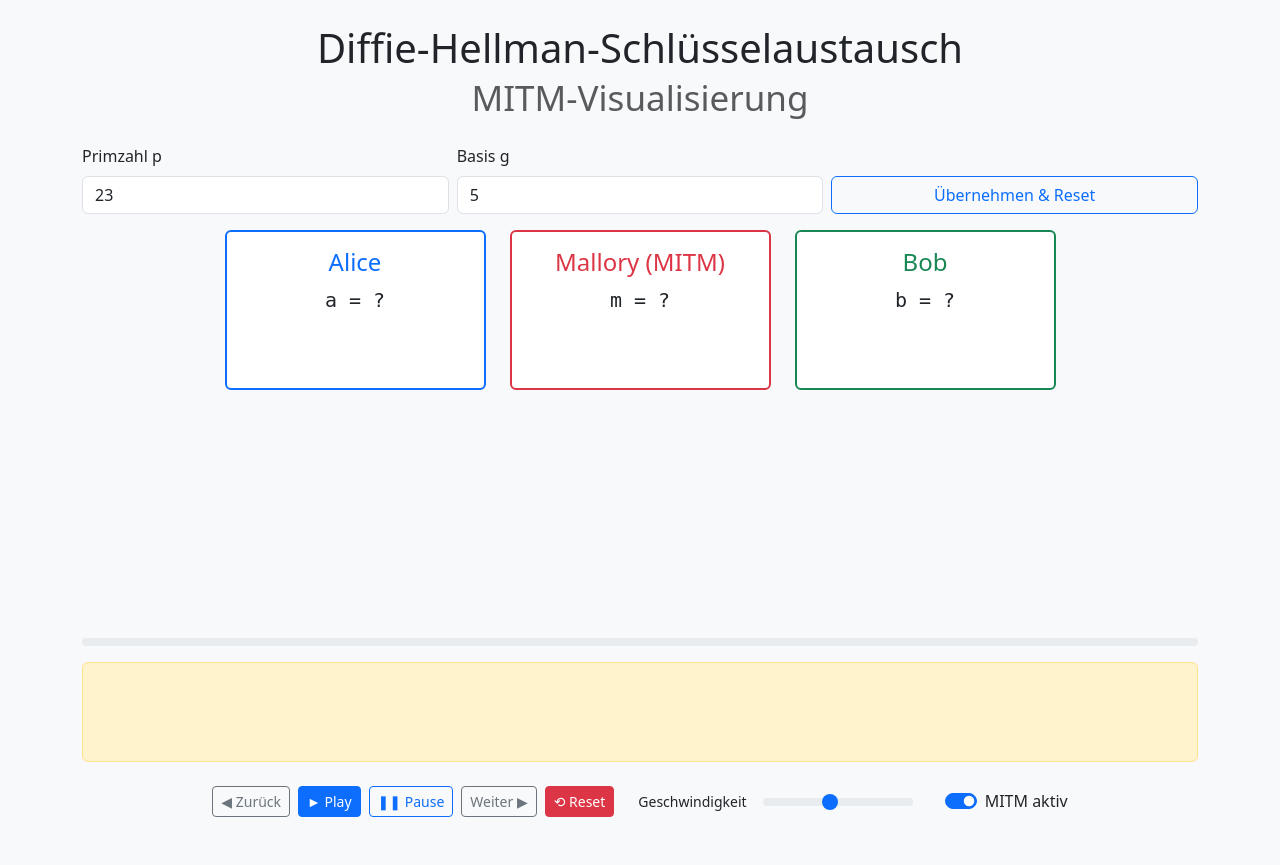
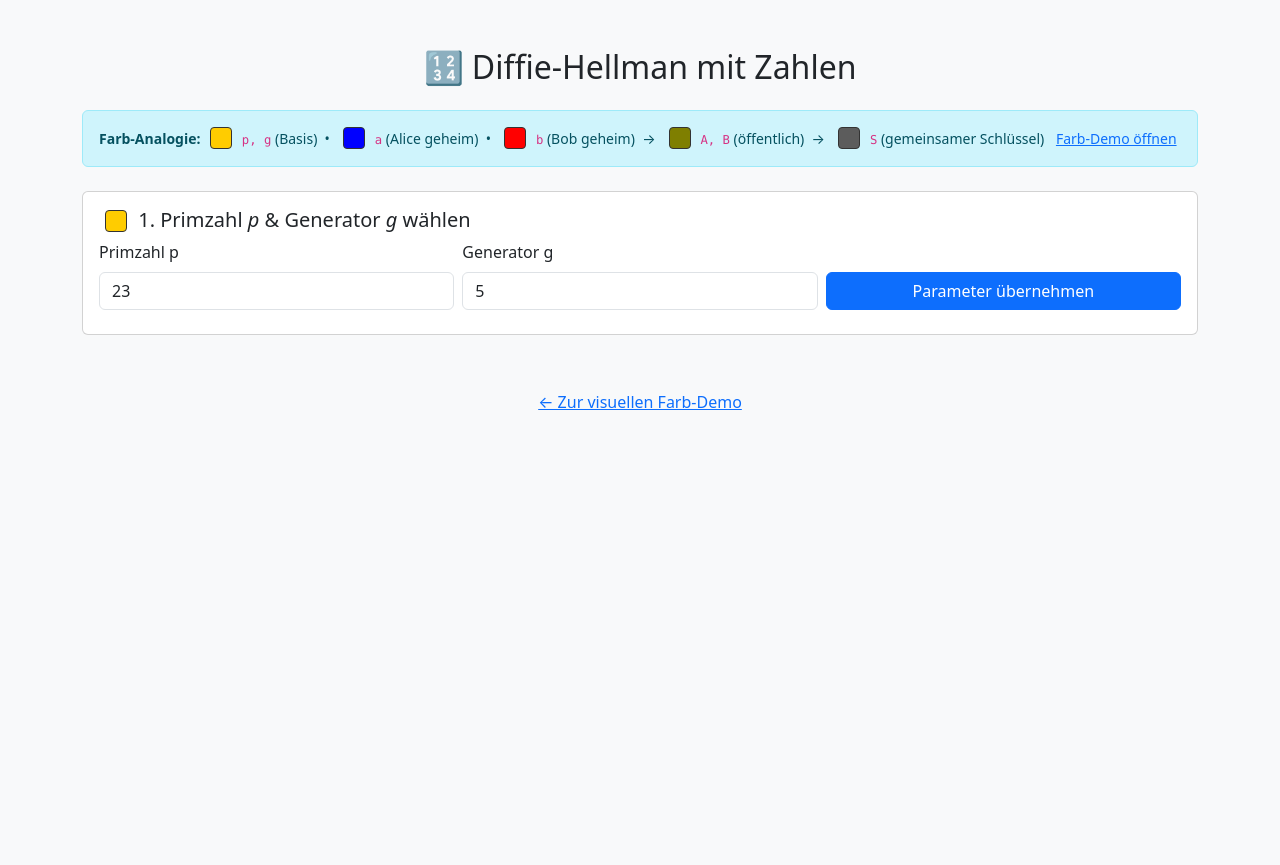
Before and after one commit to WebThor/Diffie-Hellman-VL, a Flask app: page /numeric in a window 1280 px wide. After the commit the page ends 410 px from the top, so only its background shows below. Run offline with Flask 3, Linux system fonts and the light colour scheme.

Commit message:
Updated numeric function

```diff
--- a/templates/numeric.html
+++ b/templates/numeric.html
@@ -2,172 +2,159 @@
 <html lang="de">
 <head>
   <meta charset="UTF-8">
-  <meta name="viewport" content="width=device-width, initial-scale=1.0">
-  <title>Diffie-Hellman MITM Demo</title>
-  <!-- Bootstrap 5 -->
+  <title>Diffie‑Hellman mit Zahlen</title>
+  <meta name="viewport" content="width=device-width,initial-scale=1">
   <link href="https://cdn.jsdelivr.net/npm/bootstrap@5.3.3/dist/css/bootstrap.min.css" rel="stylesheet">
-  <!-- GSAP -->
-  <script src="https://cdn.jsdelivr.net/npm/gsap@3.13.2/dist/gsap.min.js"></script>
   <style>
-    :root {
-      --color-legit: #0d6efd;
-      --color-attacker: #dc3545;
-      --color-neutral: #6c757d;
-    }
-    body { font-family: system-ui, sans-serif; background: #f8f9fa; }
-    .party-card { min-height: 160px; text-align: center; border-width: 2px; transition: border-color .3s; }
-    .secret { font-family: monospace; font-size: 1.25rem; }
-    #explanation { min-height: 100px; background: #fff3cd; border: 1px solid #ffe38b; padding: .75rem; }
-    .arrow-area { position: relative; height: 200px; }
-    svg { position: absolute; inset: 0; overflow: visible; }
-    .message { position: absolute; padding: 4px 10px; border-radius: 20px; font-family: monospace; color: #fff; pointer-events: none; }
-    .static-label { position: absolute; padding: 2px 6px; background: #e9ecef; border-radius: 12px; font-family: monospace; font-size: .85rem; }
-    .progress { cursor: pointer; height: 8px; }
+    .hidden{display:none}
+    .match{background:#d4edda;border:1px solid #28a745}
+    .mismatch{background:#f8d7da;border:1px solid #dc3545}
+    .color-box{display:inline-block;width:22px;height:22px;border:1px solid #333;border-radius:4px;margin:0 6px -5px 6px}
+    html{scroll-behavior:smooth;}
   </style>
 </head>
-<body class="container py-4">
-  <h1 class="text-center mb-4">Diffie-Hellman-Schlüsselaustausch<br><small class="text-muted">MITM-Visualisierung</small></h1>
+<body class="bg-light">
+<div class="container py-5">
+  <h2 class="text-center mb-4">🔢 Diffie‑Hellman mit Zahlen</h2>
 
-  <div class="row g-2 mb-3">
+  <div class="alert alert-info small mb-4">
+    <strong>Farb‑Analogie:</strong>
+    <span class="color-box" style="background:#ffcc00"></span> <code>p, g</code> (Basis) &nbsp;•&nbsp;
+    <span class="color-box" style="background:#0000ff"></span> <code>a</code> (Alice geheim) &nbsp;•&nbsp;
+    <span class="color-box" style="background:#ff0000"></span> <code>b</code> (Bob geheim) &nbsp;→&nbsp;
+    <span class="color-box" style="background:#7f7f00"></span> <code>A, B</code> (öffentlich) &nbsp;→&nbsp;
+    <span class="color-box" style="background:#5c5c5c"></span> <code>S</code> (gemeinsamer Schlüssel)
+    <a class="ms-2" href="/colors">Farb‑Demo öffnen</a>
+  </div>
+
+  <!-- Schritt 1 -->
+  <div class="card mb-4"><div class="card-body">
+    <h5><span class="color-box" style="background:#ffcc00"></span> 1. Primzahl <var>p</var> & Generator <var>g</var> wählen</h5>
+    <div class="row g-2">
       <div class="col-md-4">
-      <label for="paramP" class="form-label">Primzahl p</label>
-      <input type="number" id="paramP" class="form-control" value="23">
+        <label class="form-label" for="primeInput">Primzahl p</label>
+        <input id="primeInput" type="number" class="form-control" placeholder="z. B. 23" value="23">
       </div>
       <div class="col-md-4">
-      <label for="paramG" class="form-label">Basis g</label>
-      <input type="number" id="paramG" class="form-control" value="5">
+        <label class="form-label" for="generatorInput">Generator g</label>
+        <input id="generatorInput" type="number" class="form-control" placeholder="z. B. 5" value="5">
       </div>
-    <div class="col-md-4 d-flex align-items-end">
-      <button id="applyParams" class="btn btn-outline-primary w-100">Übernehmen & Reset</button>
+      <div class="col-md-4 d-grid">
+        <label class="form-label invisible"> </label>
+        <button id="setParamsBtn" class="btn btn-primary">Parameter übernehmen</button>
       </div>
     </div>
+    <div id="paramsResult" class="mt-2 text-success small"></div>
+  </div></div>
 
-  <div class="row g-4 justify-content-center">
-    <div class="col-sm-3">
-      <div id="alice" class="card party-card border-primary">
-        <div class="card-body">
-          <h4 class="card-title text-primary">Alice</h4>
-          <p class="card-text secret"><span class="label">a</span> = ?</p>
+  <!-- Schritt 2 -->
+  <div class="card mb-4 hidden" id="step2"><div class="card-body">
+    <h5>
+      <span class="color-box" style="background:#0000ff"></span>
+      <span class="color-box" style="background:#ff0000"></span>
+      2. Geheime Exponenten <var>a</var> (Alice) & <var>b</var> (Bob)
+    </h5>
+    <div class="row">
+      <div class="col-md-6 border-end">
+        <label class="form-label" for="aliceSecret">Alice geheim a</label>
+        <input id="aliceSecret" type="number" class="form-control mb-2" value="6">
+        <button id="pubAliceBtn" class="btn btn-outline-dark">A berechnen</button>
+        <p class="mt-2">A = g<sup>a</sup> mod p → <strong id="alicePublic">---</strong></p>
+      </div>
+      <div class="col-md-6">
+        <label class="form-label" for="bobSecret">Bob geheim b</label>
+        <input id="bobSecret" type="number" class="form-control mb-2" value="15">
+        <button id="pubBobBtn" class="btn btn-outline-dark">B berechnen</button>
+        <p class="mt-2">B = g<sup>b</sup> mod p → <strong id="bobPublic">---</strong></p>
       </div>
     </div>
+  </div></div>
+
+  <!-- Schritt 3 -->
+  <div class="card mb-4 hidden" id="step3"><div class="card-body">
+    <h5>🎨 3. Öffentliche Werte austauschen</h5>
+    <p>Alice sendet <strong id="sendA">---</strong> an Bob &nbsp;|&nbsp; Bob sendet <strong id="sendB">---</strong> an Alice</p>
+    <button id="deriveBtn" class="btn btn-success">🔐 Gemeinsamen Schlüssel berechnen</button>
+  </div></div>
+
+  <!-- Schritt 4 -->
+  <div class="card mb-4 hidden" id="step4"><div class="card-body">
+    <h5>🔐 4. Gemeinsamer Schlüssel <var>S</var></h5>
+    <p class="small">S = B<sup>a</sup> mod p = A<sup>b</sup> mod p</p>
+    <div class="row">
+      <div class="col-md-6 border-end">Alice → <strong id="aliceShared">---</strong></div>
+      <div class="col-md-6">Bob → <strong id="bobShared">---</strong></div>
     </div>
-    <div class="col-sm-3">
-      <div id="mallory" class="card party-card border-danger">
-        <div class="card-body">
-          <h4 class="card-title text-danger">Mallory (MITM)</h4>
-          <p class="card-text secret"><span class="label">m</span> = ?</p>
-        </div>
-      </div>
-    </div>
-    <div class="col-sm-3">
-      <div id="bob" class="card party-card border-success">
-        <div class="card-body">
-          <h4 class="card-title text-success">Bob</h4>
-          <p class="card-text secret"><span class="label">b</span> = ?</p>
-        </div>
-      </div>
-    </div>
-  </div>
+    <p id="matchMsg" class="fw-bold mt-3"></p>
+  </div></div>
 
-  <div class="arrow-area my-4">
-    <svg id="lineLayer" width="100%" height="100%">
-      <defs>
-        <marker id="arrow-legit" markerWidth="10" markerHeight="7" refX="10" refY="3.5" orient="auto">
-          <polygon points="0 0, 10 3.5, 0 7" fill="var(--color-legit)" />
-        </marker>
-        <marker id="arrow-attacker" markerWidth="10" markerHeight="7" refX="10" refY="3.5" orient="auto">
-          <polygon points="0 0, 10 3.5, 0 7" fill="var(--color-attacker)" />
-        </marker>
-        <marker id="arrow-neutral" markerWidth="10" markerHeight="7" refX="10" refY="3.5" orient="auto">
-          <polygon points="0 0, 10 3.5, 0 7" fill="var(--color-neutral)" />
-        </marker>
-      </defs>
-    </svg>
-  </div>
+  <p class="text-center mt-5">
+    <a href="/colors" class="btn btn-link">← Zur visuellen Farb‑Demo</a>
+  </p>
 
-  <div class="progress mb-3"><div id="progressBar" class="progress-bar bg-primary" style="width:0%"></div></div>
-  <div id="explanation" class="rounded mb-4"></div>
-
-  <div class="d-flex flex-wrap gap-2 justify-content-center mb-4 align-items-center">
-    <button id="prev" class="btn btn-outline-secondary btn-sm">◀ Zurück</button>
-    <button id="play" class="btn btn-primary btn-sm">► Play</button>
-    <button id="pause" class="btn btn-outline-primary btn-sm">❚❚ Pause</button>
-    <button id="next" class="btn btn-outline-secondary btn-sm">Weiter ▶</button>
-    <button id="reset" class="btn btn-danger btn-sm">⟲ Reset</button>
-    <label class="ms-3 mb-0 small">Geschwindigkeit</label>
-    <input type="range" id="speedSlider" class="form-range mx-2" min="500" max="5000" step="100" value="2500" style="width:150px">
-    <div class="form-check form-switch ms-3">
-      <input id="mitmToggle" class="form-check-input" type="checkbox" checked>
-      <label class="form-check-label" for="mitmToggle">MITM aktiv</label>
-    </div>
 </div>
 
 <script>
-    const qs = s => document.querySelector(s);
-    const randInt = (min, max) => Math.floor(Math.random() * (max - min + 1)) + min;
-    const modPow = (b, e, m) => {
-      let r = 1n, base = BigInt(b) % BigInt(m), exp = BigInt(e), mod = BigInt(m);
-      while (exp > 0n) {
-        if (exp & 1n) r = (r * base) % mod;
-        exp >>= 1n;
-        base = (base * base) % mod;
+async function postJSON(url, data){
+  const res = await fetch(url, {
+    method:"POST",
+    headers:{"Content-Type":"application/json"},
+    body:JSON.stringify(data)
+  });
+  return res.json();
 }
-      return r;
+
+// Schritt 1
+let p, g;
+setParamsBtn.onclick = async () => {
+  const data = await postJSON("/set_params", {
+    prime: primeInput.value,
+    generator: generatorInput.value
+  });
+  if (data.p){
+    p = data.p; g = data.g;
+    paramsResult.textContent = `p = ${p}, g = ${g} gespeichert ✔`;
+    paramsResult.classList.remove("text-danger");
+    step2.classList.remove("hidden");
+  } else {
+    paramsResult.textContent = data.error || "Fehler";
+    paramsResult.classList.add("text-danger");
+  }
 };
 
-    let P = 23, G = 5;
-    const parties = { alice: {}, bob: {}, mallory: {} };
+// Schritt 2
+let a, b, A, B;
+pubAliceBtn.onclick = async () => {
+  a = +aliceSecret.value;
+  const r = await postJSON("/public_key", {prime:p, generator:g, secret:a});
+  A = r.public; alicePublic.textContent = A;
+  revealStep3();
+};
+pubBobBtn.onclick = async () => {
+  b = +bobSecret.value;
+  const r = await postJSON("/public_key", {prime:p, generator:g, secret:b});
+  B = r.public; bobPublic.textContent = B;
+  revealStep3();
+};
+function revealStep3(){
+  if (A !== undefined && B !== undefined){
+    sendA.textContent = A;
+    sendB.textContent = B;
+    step3.classList.remove("hidden");
+  }
+}
 
-    const arrowArea = qs('.arrow-area');
-    const svg = qs('#lineLayer');
-    const coords = el => { const r = el.getBoundingClientRect(); return { x: r.left + r.width/2 + window.scrollX, y: r.top + r.height + window.scrollY }; };
-    const rel = (x, y) => { const r = arrowArea.getBoundingClientRect(); return { x: x - r.left - window.scrollX, y: y - r.top - window.scrollY }; };
-
-    function drawArrow(from, to, markerId) {
-      const c1 = coords(qs('#'+from)), c2 = coords(qs('#'+to));
-      const p1 = rel(c1.x, c1.y), p2 = rel(c2.x, c2.y);
-      const line = document.createElementNS('http://www.w3.org/2000/svg','line');
-      line.setAttribute('x1', p1.x); line.setAttribute('y1', p1.y);
-      line.setAttribute('x2', p2.x); line.setAttribute('y2', p2.y);
-      line.setAttribute('stroke-width','2');
-      line.setAttribute('marker-end', `url(#${markerId})`);
-      svg.appendChild(line);
-      return line;
-    }
-    function addLabel(from, to, text) {
-      const label = document.createElement('div');
-      label.className = 'static-label';
-      label.textContent = text;
-      arrowArea.appendChild(label);
-      positionLabels();
-    }
-    function positionLabels() {
-      arrowArea.querySelectorAll('.static-label').forEach(lbl => {
-        const [from, to, text] = [lbl.dataset.from, lbl.dataset.to];
-      });
-    }
-    function animateSend(from, to, text, markerId, callback) {
-      const start = coords(qs('#'+from)), end = coords(qs('#'+to));
-      const msg = document.createElement('div');
-      msg.className = 'message';
-      msg.style.background = getComputedStyle(document.documentElement).getPropertyValue(`--color-${markerId.split('-')[1]}`);
-      msg.textContent = text;
-      arrowArea.appendChild(msg);
-      gsap.set(msg, { x: start.x, y: start.y, opacity: 0 });
-      gsap.to(msg, { x: end.x, y: end.y, opacity: 1, duration: 1, onComplete: () => { msg.remove(); drawArrow(from,to,markerId); addStatic(from,to,text,markerId); if(callback) callback(); } });
-    }
-    function setSecret(id, label, val) { qs('#'+id+' .secret').innerHTML = `<span class=\"label\">${label}</span> = ${val}`; }
-    function showKey(id, key) { qs('#'+id+' .secret').insertAdjacentHTML('beforeend', `<br><span class=\"text-muted small\">K = ${key}</span>`); }
-    function clearAll() { svg.innerHTML = svg.innerHTML.split('<defs>')[0] + svg.innerHTML.slice(svg.innerHTML.indexOf('<defs>')); arrowArea.querySelectorAll('.static-label').forEach(e=>e.remove()); }
-
-    const steps = [
-      { desc: () => `Basis: p=${P}, g=${G}`, run: () => drawArrow('alice','bob','arrow-neutral') },
-      { desc: 'Geheime Exponenten wählen', run: () => { parties.alice.secret=randInt(2,P-2); parties.bob.secret=randInt(2,P-2); parties.mallory.secret=randInt(2,P-2); setSecret('alice','a',parties.alice.secret); setSecret('bob','b',parties.bob.secret); setSecret('mallory','m',parties.mallory.secret);} },
-      { desc: 'Öffentliche Schlüssel austauschen', run: () => { const A=Number(modPow(G,parties.alice.secret,P)); const B=Number(modPow(G,parties.bob.secret,P)); const M=Number(modPow(G,parties.mallory.secret,P)); if(qs('#mitmToggle').checked) { animateSend('alice','mallory',`A=${A}`,'arrow-legit',()=>{}); animateSend('mallory','bob',`A*=${M}`,'arrow-attacker',()=>{}); animateSend('bob','mallory',`B=${B}`,'arrow-legit',()=>{}); animateSend('mallory','alice',`B*=${M}`,'arrow-attacker',()=>{}); } else { animateSend('alice','bob',`A=${A}`,'arrow-legit',()=>{}); animateSend('bob','alice',`B=${B}`,'arrow-legit',()=>{}); } } },
-      { desc: 'Gemeinsamen Schlüssel berechnen', run: () => { const mitm=qs('#mitmToggle').checked; const A=mitm?Number(modPow(parties.mallory.secret,P,P)):null; /* simplified */ } },
-    ];
-
-    // For brevity: Additional implementation omitted. Ensure full functionality.
+// Schritt 3 + 4
+deriveBtn.onclick = async () => {
+  const rA = await postJSON("/shared_secret", {prime:p, secret:a, received_public:B});
+  const rB = await postJSON("/shared_secret", {prime:p, secret:b, received_public:A});
+  const sA = rA.shared, sB = rB.shared;
+  aliceShared.textContent = sA;
+  bobShared.textContent   = sB;
+  matchMsg.textContent = sA === sB ? "✅ Beide haben denselben Schlüssel!" : "❌ Schlüssel stimmen nicht überein!";
+  matchMsg.className = (sA === sB ? "match" : "mismatch") + " p-2 rounded";
+  step4.classList.remove("hidden");
+};
 </script>
 </body>
 </html>
```
Also changed, not shown: templates/numeric_old.html (deleted, +0 -160 lines). Lines whose indentation alone changed are shown as unchanged.
